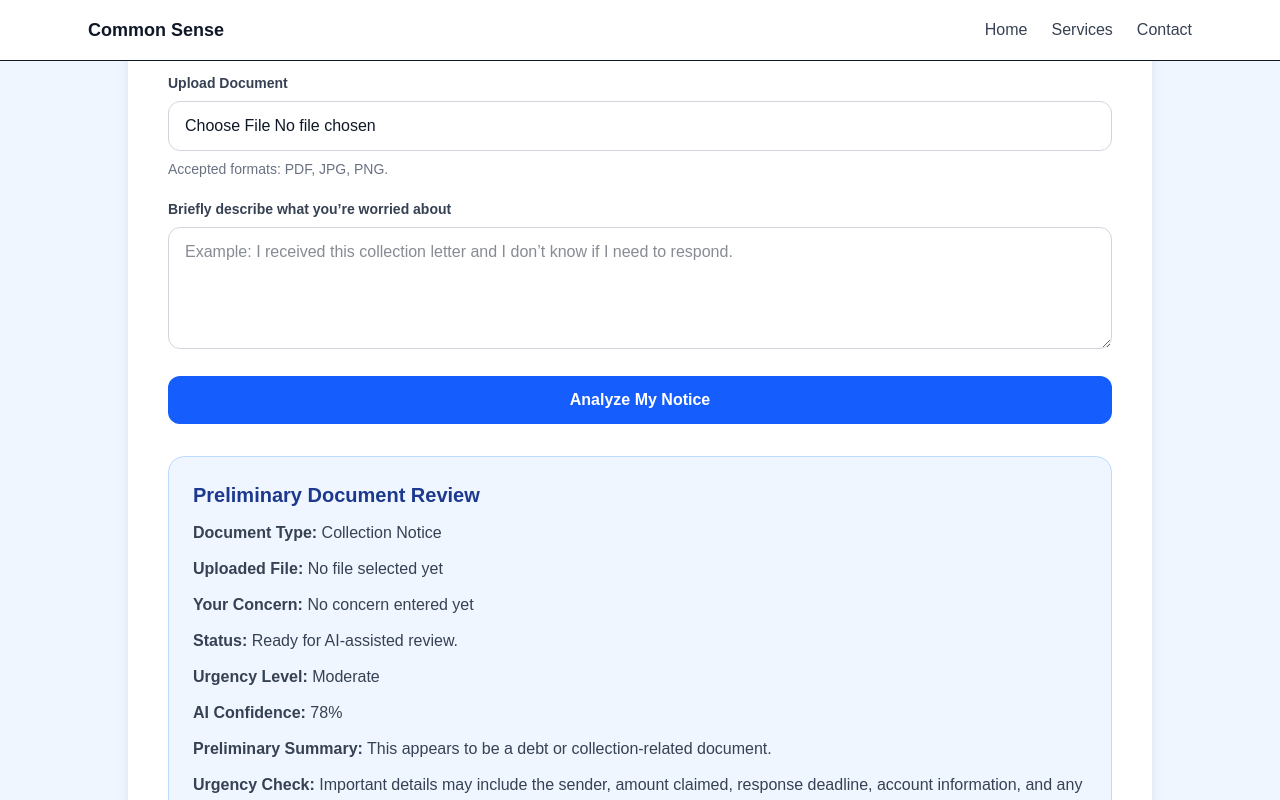
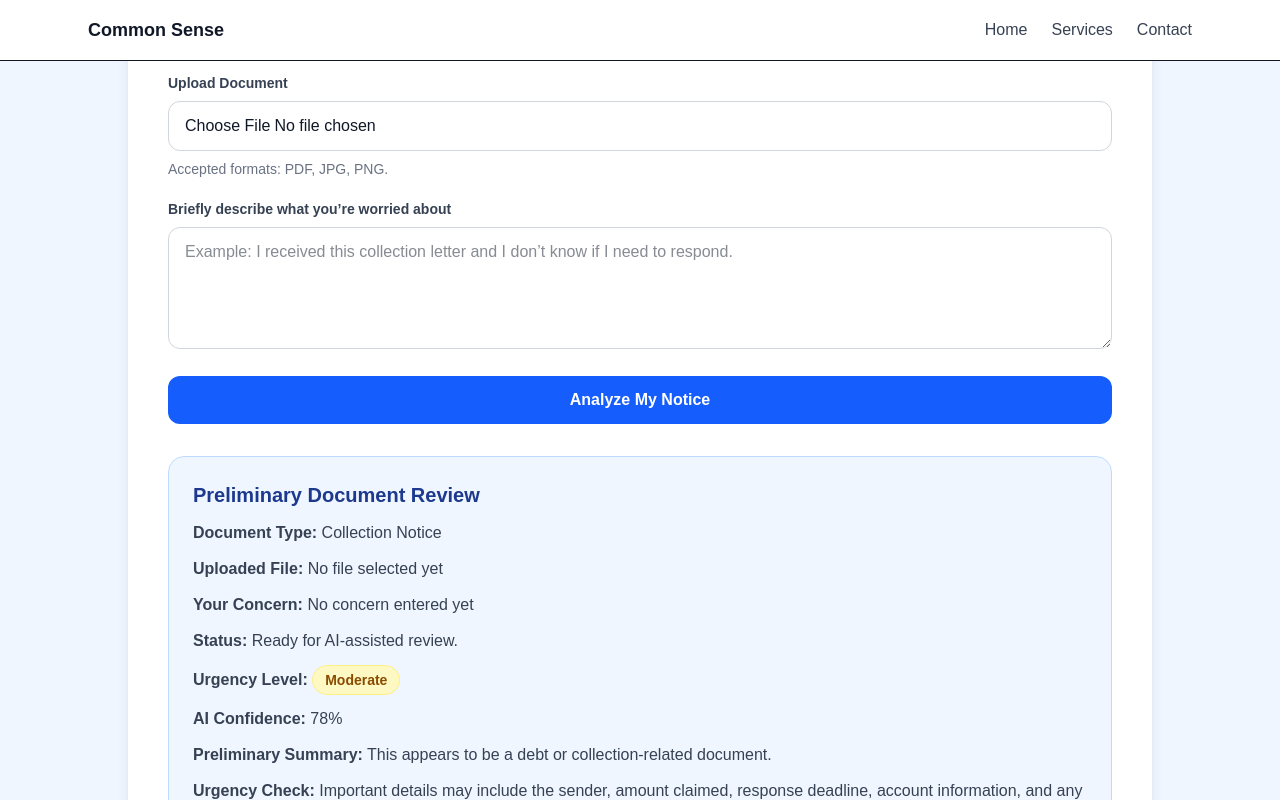
Before and after one commit to betterwork7777/csds-site, a Next.js app: page / in a window 1280 px wide. Both pictures are taken after a click on the button "Analyze My Notice". Shown: the part 2942-3742 px from the top of the page. Built offline with nearby package versions, Linux system fonts and the light colour scheme.

Commit message:
Update page.tsx

```diff
--- a/src/app/page.tsx
+++ b/src/app/page.tsx
@@ -65,6 +65,17 @@ confidence: "78%",
 };
 
 const debtAnalysis = getDebtAnalysis();
+	const getUrgencyBadgeClass = () => {
+  if (debtAnalysis.urgencyLevel === "High") {
+    return "bg-red-100 text-red-800 border-red-200";
+  }
+
+  if (debtAnalysis.urgencyLevel === "Moderate") {
+    return "bg-yellow-100 text-yellow-800 border-yellow-200";
+  }
+
+  return "bg-green-100 text-green-800 border-green-200";
+};
 
   const services = [
   {
@@ -358,9 +369,15 @@ const debtAnalysis = getDebtAnalysis();
       <p>
   <strong>Status:</strong> Ready for AI-assisted review.
 </p>
-	<p>
-  <strong>Urgency Level:</strong> {debtAnalysis.urgencyLevel}
-</p>
+
+	<div>
+  <strong>Urgency Level:</strong>{" "}
+  <span
+    className={`inline-block rounded-full border px-3 py-1 text-sm font-semibold ${getUrgencyBadgeClass()}`}
+  >
+    {debtAnalysis.urgencyLevel}
+  </span>
+</div>
 
 <p>
   <strong>AI Confidence:</strong> {debtAnalysis.confidence}
```
